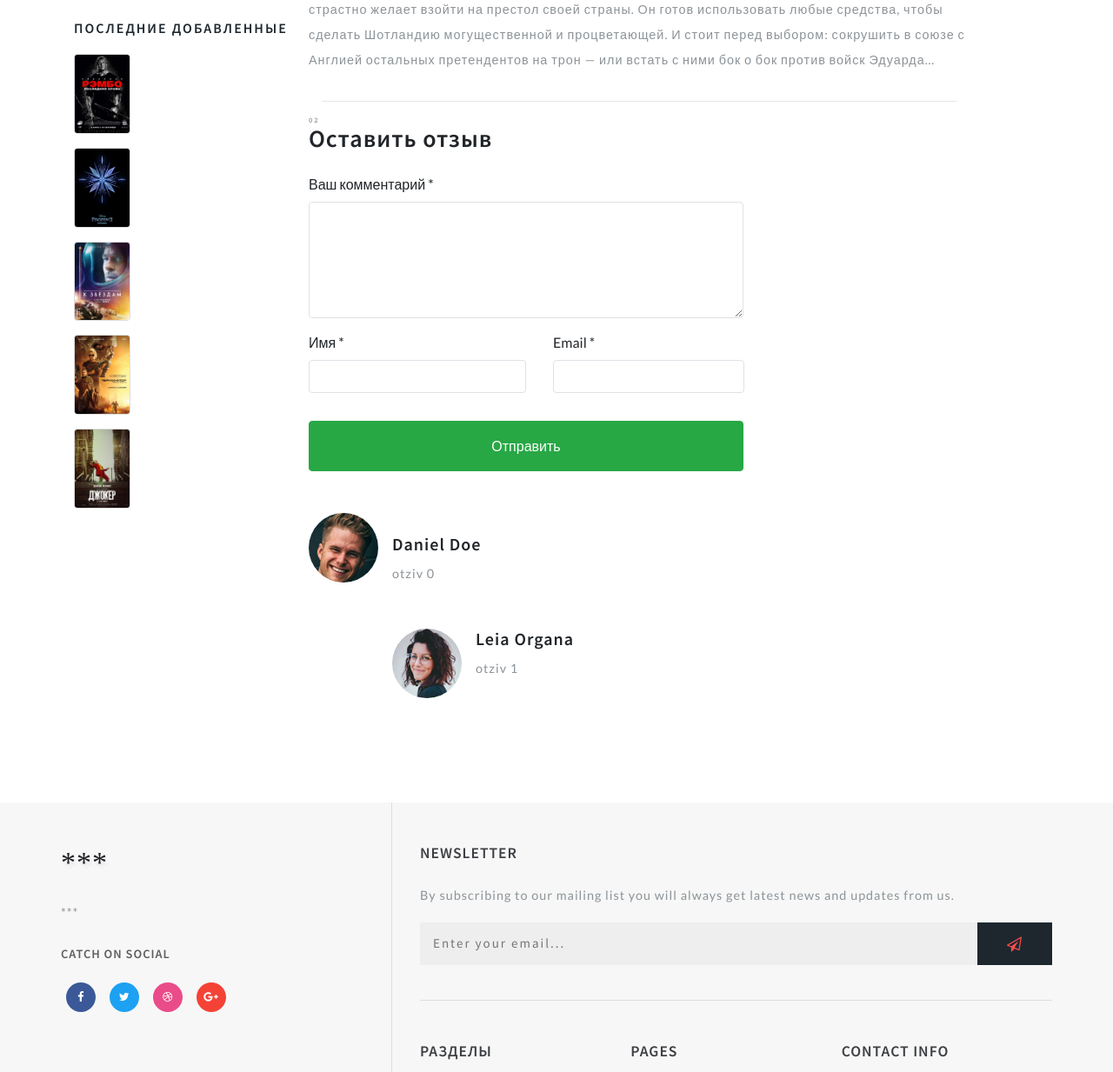
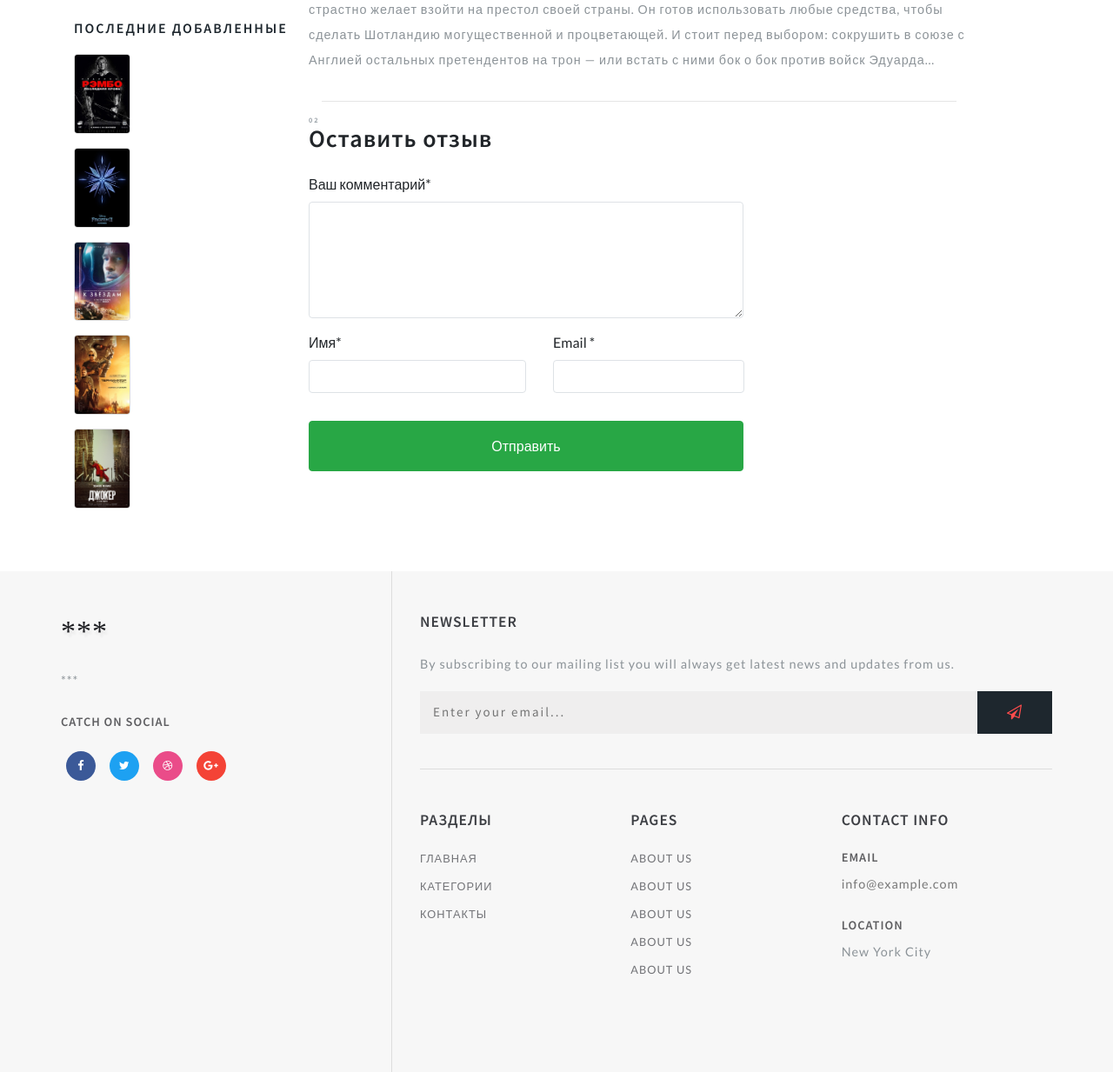
Before and after one commit to Bburn1/django_book, a Django app: a page that uses templates/books/book_detail.html in a window 1280 px wide. Shown: the part 1524-2757 px from the top of the page at 87% size. Run offline with Django 3.2, Linux system fonts and the light colour scheme; data comes from the database, SQL or seed files in the repository; both versions use the stored data as it was after the commit; parts of the project's set-up code (start-up, migrations or seed data) failed here and were passed over; some libraries are stand-ins or nearby versions.

Commit message:
Add Reviews

```diff
--- a/books/urls.py
+++ b/books/urls.py
@@ -3,7 +3,8 @@ from . import views
 
 urlpatterns = [
     path("", views.BookView.as_view()),
-    path("<slug:slug>/", views.BookDetailView.as_view(), name="book_detail")
+    path("<slug:slug>/", views.BookDetailView.as_view(), name="book_detail"),
+    path("review/<int:pk>/", views.AddReview.as_view(), name="add_review")
 
 
 ]
--- a/books/views.py
+++ b/books/views.py
@@ -1,7 +1,11 @@
-from django.shortcuts import render
+from django.shortcuts import render, redirect
 from django.views.generic.base import View
 from django.views.generic import ListView, DetailView
+
+from .forms import ReviewForm
 from .models import Book
+
+
 
 
 class BookView(ListView):
@@ -15,3 +19,14 @@ class BookDetailView(DetailView):
     """Страница с отображением книги"""
     model = Book
     slug_field = "url"
+
+class AddReview(View):
+    """Send Review"""
+    def post(self, request, pk):
+        form = ReviewForm(request.POST)
+        book = Book.objects.get(id=pk)
+        if form.is_valid():
+            form = form.save(commit=False)
+            form.book = book
+            form.save()
+        return redirect(book.get_absolute_url())
--- a/templates/books/book_detail.html
+++ b/templates/books/book_detail.html
@@ -147,65 +147,65 @@
                                 <h3 class="editContent" style="outline: none; cursor: inherit;">
                                     <span class="sub-tittle editContent"
                                           style="outline: none; cursor: inherit;">02</span>Оставить отзыв</h3>
-                                <form action="#" method="get" class="mt-4">
-                                    <div class="form-group editContent"
-                                         style="outline: none; cursor: inherit;">
-                                        <label for="contactcomment" class="editContent"
-                                               style="outline: none; cursor: inherit;">Ваш комментарий
-                                            *</label>
-                                        <textarea class="form-control border" rows="5"
+
+                                <form action="{% url 'add_review' book.id %}" method="post" class="mt-4">
+                                    {% csrf_token %}
+
+                                    <div class="form-group editContent">
+                                        <label for="contactcomment" class="editContent">
+                                            Ваш комментарий*
+                                            </label>
+                                        <textarea class="form-control border" rows="5" name="text"
                                                   id="contactcomment" required=""></textarea>
                                     </div>
+
                                     <div class="d-sm-flex">
-                                        <div class="col-sm-6 form-group p-0 editContent"
-                                             style="outline: none; cursor: inherit;">
-                                            <label for="contactusername" class="editContent"
-                                                   style="outline: none; cursor: inherit;">Имя
-                                                *</label>
-                                            <input type="text" class="form-control border"
+                                        <div class="col-sm-6 form-group p-0 editContent">
+                                            <label for="contactusername" class="editContent">
+                                                Имя*
+                                            </label>
+                                            <input type="text" class="form-control border" name="name"
                                                    id="contactusername" required="">
                                         </div>
-                                        <div class="col-sm-6 form-group ml-sm-3 editContent"
-                                             style="outline: none; cursor: inherit;">
+                                        <div class="col-sm-6 form-group ml-sm-3 editContent">
                                             <label for="contactemail" class="editContent"
-                                                   style="outline: none; cursor: inherit;">Email
-                                                *</label>
-                                            <input type="email" class="form-control border"
+                                            >Email *
+                                            </label>
+                                            <input type="email" class="form-control border" name="email"
                                                    id="contactemail" required="">
                                         </div>
                                     </div>
-                                    <button type="submit"
-                                            class="mt-3 btn btn-success btn-block py-3"
-                                            style="outline: none; cursor: inherit;">Отправить
-                                    </button>
+                                    <button type="submit" class="mt-3 btn btn-success btn-block py-3">Отправить</button>
                                 </form>
                             </div>
                             <!--  //contact form grid ends here -->
                         </div>
-                        <div class="media py-5">
-                            <img src="bundles/images/te2.jpg" class="mr-3 img-fluid" alt="image"
-                                 style="outline: none; cursor: inherit;">
+                        {% for review in book.reviews_set.all %}
+                        <div class="media py-4">
+                            <img src="bundles/images/te2.jpg" class="mr-3 img-fluid" alt="image">
+
                             <div class="media-body mt-4">
-                                <h5 class="mt-0 editContent"
-                                    style="outline: none; cursor: inherit;">Daniel Doe</h5>
-                                <p class="mt-2 editContent" style="outline: none; cursor: inherit;">
-                                   otziv 0
+                                <h5 class="mt-0 editContent">
+                                    {{ review.name }}
+                                </h5>
+                                <p class="mt-2 editContent">
+                                    {{ review.text }}
                                 </p>
-                                <div class="media mt-5 editContent"
-                                     style="outline: none; cursor: inherit;">
-                                    <a class="pr-3" href="#">
-                                        <img src="bundles/images/te1.jpg" class="img-fluid "
-                                             alt="image" style="outline: none; cursor: inherit;">
-                                    </a>
-                                    <div class="media-body">
-                                        <h5 class="mt-0 editContent"
-                                            style="outline: none; cursor: inherit;">Leia Organa</h5>
-                                        <p class="mt-2 editContent"
-                                           style="outline: none; cursor: inherit;"> otziv 1</p>
-                                    </div>
-                                </div>
+{#                                <div class="media mt-5 editContent">#}
+{#                                    <a class="pr-3" href="#">#}
+{#                                        <img src="bundles/images/te1.jpg" class="img-fluid "#}
+{#                                             alt="image" style="outline: none; cursor: inherit;">#}
+{#                                    </a>#}
+{#                                    <div class="media-body">#}
+{#                                        <h5 class="mt-0 editContent"#}
+{#                                            style="outline: none; cursor: inherit;">Leia Organa</h5>#}
+{#                                        <p class="mt-2 editContent"#}
+{#                                           style="outline: none; cursor: inherit;"> otziv 1</p>#}
+{#                                    </div>#}
+{#                                </div>#}
                             </div>
                         </div>
+                        {% endfor %}
                     </div>
                 </div>
 
```
Also changed, not shown: books/forms.py (+9 -0 lines), db.sqlite3.
